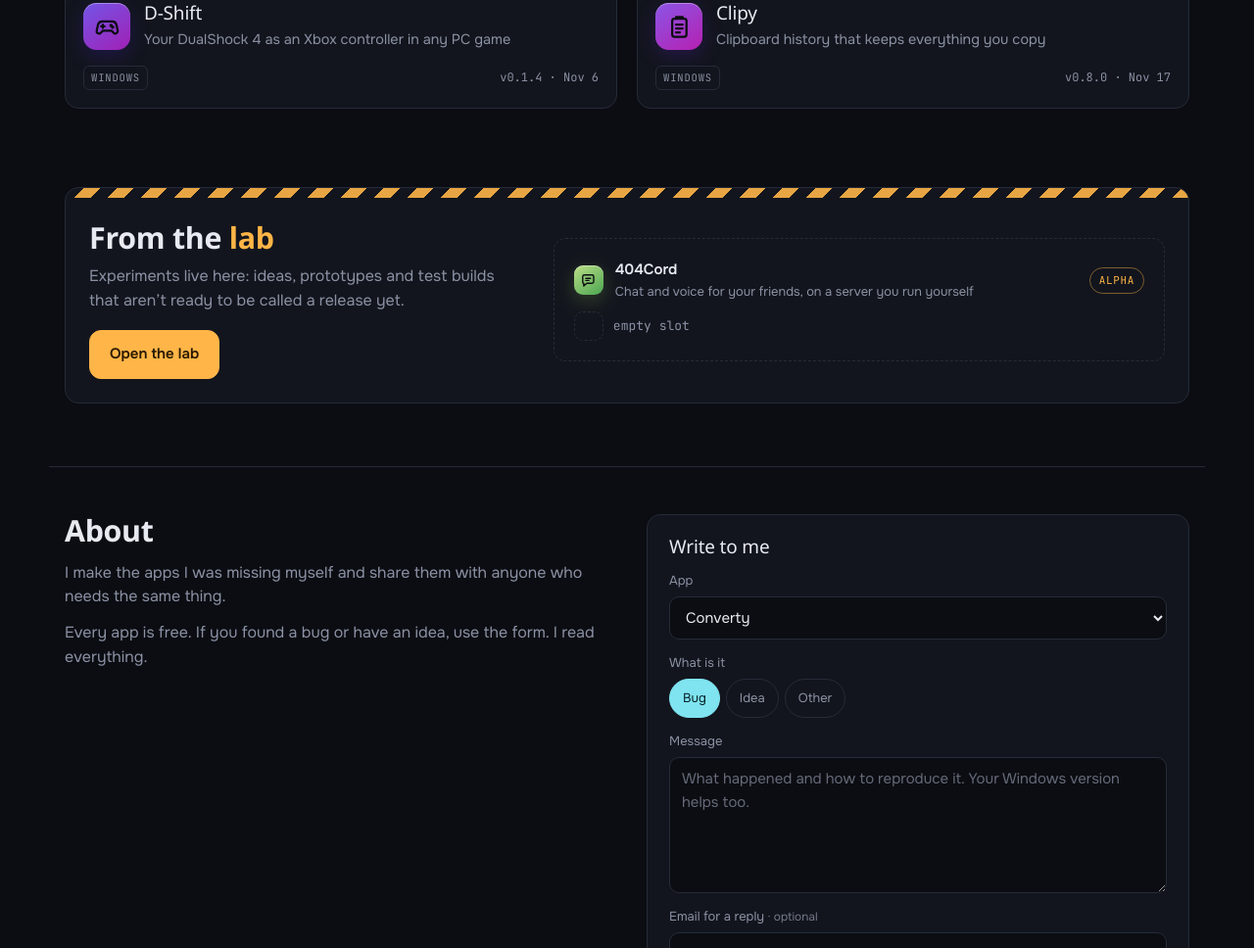
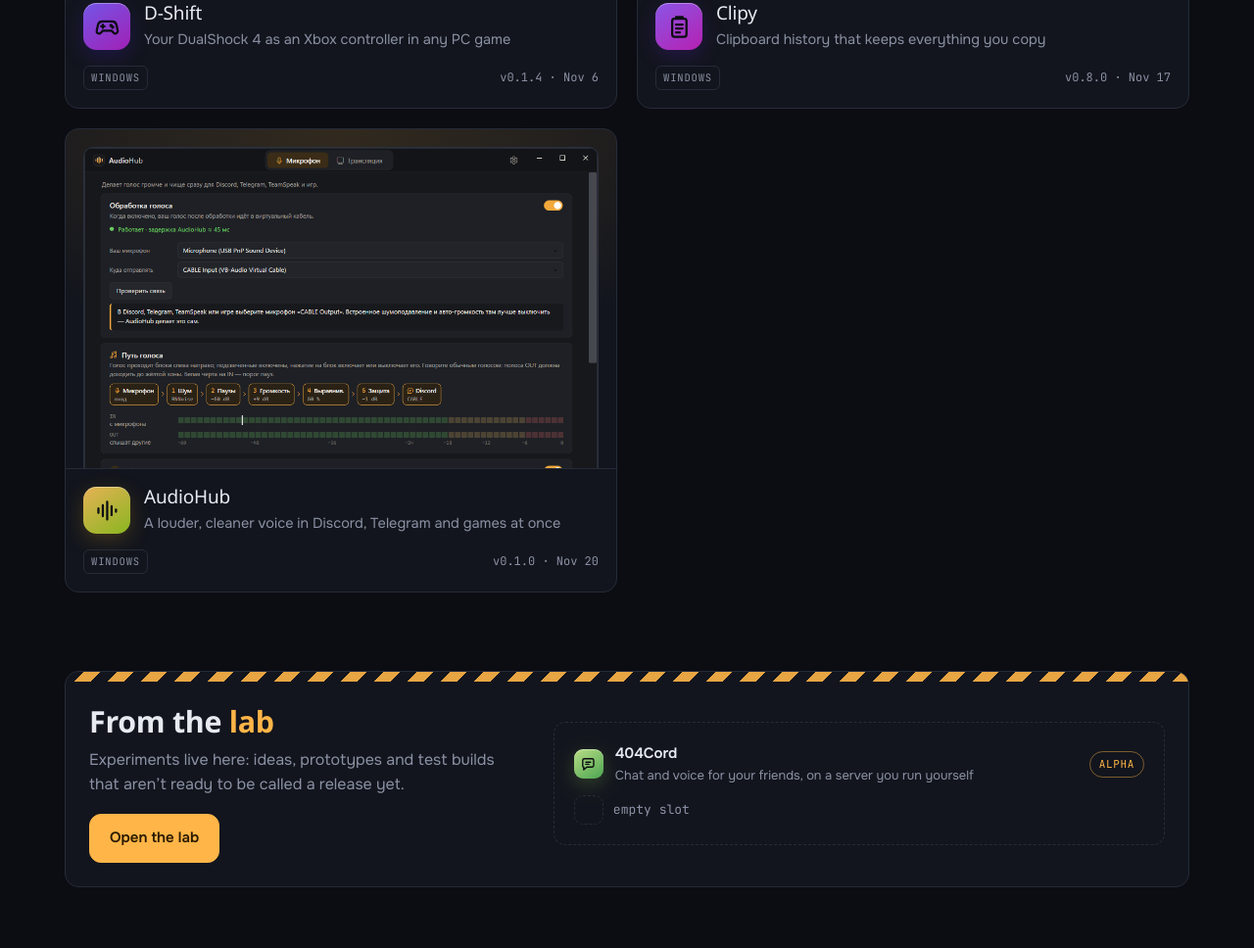
Before and after one commit to kyomor1/nullpoint, a plain HTML site: page index.html in a window 1280 px wide. Shown: the part 1674-2642 px from the top of the page at 98% size. Drawn offline with Linux system fonts and the light colour scheme; a web font is replaced by a local one.

Commit message:
AudioHub 0.1.0 in apps
Co-Authored-By: Claude Opus 5.5 <noreply@anthropic.com>

```diff
--- a/index.html
+++ b/index.html
@@ -2,7 +2,7 @@
 <html lang="ru">
 <meta charset="utf-8">
 <meta name="viewport" content="width=device-width, initial-scale=1, viewport-fit=cover">
-<meta name="description" content="Приложения Kyo Mori для Windows: Converty, FPS Scope и D-Shift.">
+<meta name="description" content="Приложения Kyo Mori для Windows: Converty, FPS Scope, D-Shift, Clipy и AudioHub.">
 <title>Nullpoint</title>
 <meta name="claude:viewport-fit-sides" content="cover">
 <link rel="preconnect" href="https://fonts.googleapis.com">
@@ -512,7 +512,8 @@ const GLYPH = {
   fps: '<path d="M3 17h3l2.5-7 3 9 3-13 2.5 8 1-3h3"/>',
   conv: '<path d="M4 8h13l-3.5-3.5M20 16H7l3.5 3.5"/>',
   clip: '<rect x="5.5" y="4.5" width="13" height="16.5" rx="2"/><path d="M9 4.5V3h6v1.5M9 10h6M9 13.5h6M9 17h3.5"/>',
-  chat: '<path d="M4 6.5A2.5 2.5 0 0 1 6.5 4h11A2.5 2.5 0 0 1 20 6.5v7a2.5 2.5 0 0 1-2.5 2.5H10l-4.5 4v-4h0A1.5 1.5 0 0 1 4 14.5z"/><path d="M8.5 9h7M8.5 12h4.5"/>'
+  chat: '<path d="M4 6.5A2.5 2.5 0 0 1 6.5 4h11A2.5 2.5 0 0 1 20 6.5v7a2.5 2.5 0 0 1-2.5 2.5H10l-4.5 4v-4h0A1.5 1.5 0 0 1 4 14.5z"/><path d="M8.5 9h7M8.5 12h4.5"/>',
+  wave: '<path d="M4 10v4M8 7v10M12 4v16M16 8v8M20 11v2"/>'
 };
 
 /* Приложения. Тексты, которые стоит проверить, помечены в ответе */
@@ -669,6 +670,35 @@ const APPS = [
       { v: '0.6.1.2', d: '2026-10-18', items: { ru: ['Окно настроек стало компактнее', 'Настройки сохраняются автоматически, кнопки «Применить» и «Отмена» больше не нужны'], en: ['A more compact settings window', 'Settings are saved automatically; no more Apply and Cancel buttons'] } },
       { v: '0.6.1.1', d: '2026-10-18', items: { ru: ['Исправлено немедленное закрытие программы при запуске', 'Скруглённые углы главного окна', 'Список открывается на самых новых записях при любом порядке сортировки', 'Надёжный выход из программы и повторный запуск'], en: ['Fixed the app closing immediately on launch', 'Rounded corners on the main window', 'The list opens at the newest entries in either sort order', 'Reliable exit and relaunch'] } },
       { v: '0.6.1', d: '2026-10-18', items: { ru: ['Первая сборка Clipy для запуска без среды разработки', 'Работа из системного трея: закрытие окна сворачивает Clipy, а история продолжает сохраняться', 'Тёмное меню значка в трее'], en: ['First Clipy build that runs without development tools', 'Runs from the system tray: closing the window keeps Clipy running and recording history', 'Dark tray icon menu'] } }
+    ]
+  },
+  {
+    id: 'audiohub', name: 'AudioHub', hue: 38, glyph: 'wave',
+    kind: { ru: 'Звук', en: 'Audio' },
+    tag: { ru: 'Голос громче и чище сразу для Discord, Telegram и игр', en: 'A louder, cleaner voice in Discord, Telegram and games at once' },
+    platforms: ['win'], ver: '0.1.0', date: '2026-11-20', release: 'audiohub-v0.1.0', shotSize: [980, 720],
+    files: [
+      { kind: { ru: 'Установщик', en: 'Installer' }, file: 'AudioHub-Setup-0.1.0-x64.exe', size: '53 MB' },
+      { kind: { ru: 'Портативная версия', en: 'Portable' }, file: 'AudioHub-0.1.0-win-x64.zip', size: '72 MB' }
+    ],
+    desc: {
+      ru: 'Если собеседники тебя плохо слышат, а системный ползунок микрофона поднять нельзя из-за шума, AudioHub решает это для всех программ сразу. Он берёт звук с микрофона, убирает шум, делает голос громче и ровнее и отдаёт его в виртуальный кабель. В Discord, Telegram, TeamSpeak или игре ты просто выбираешь этот кабель как микрофон. Настройки Windows при этом не меняются, а «Сбросить всё» возвращает всё как было.',
+      en: 'If people struggle to hear you and you cannot raise the system mic slider because of noise, AudioHub fixes it for every app at once. It takes your mic, removes noise, makes your voice louder and more even, and sends it to a virtual cable. In Discord, Telegram, TeamSpeak or a game you just pick that cable as your microphone. Windows settings stay untouched, and Reset all puts everything back.'
+    },
+    features: {
+      ru: ['Шумоподавление RNNoise', 'Тишина в паузах с настраиваемым порогом', 'Усиление голоса до +30 дБ', 'Выравнивание громкости и защита от перегруза', 'Индикаторы «с микрофона» и «слышат другие»', 'Послушать себя в наушниках', 'Трансляция: зрителям громко, тебе тихо', 'Мастер настройки, трей и автозапуск'],
+      en: ['RNNoise noise suppression', 'Silence between phrases with an adjustable threshold', 'Voice boost up to +30 dB', 'Volume leveling and overload protection', 'Meters for your mic and what others hear', 'Listen to yourself in headphones', 'Streaming: loud for viewers, quiet for you', 'Setup wizard, tray and autostart']
+    },
+    images: ['screenshots/audiohub-1.png', 'screenshots/audiohub-2.png', 'screenshots/audiohub-3.png'],
+    shots: { ru: ['Обработка голоса', 'Трансляция', 'Мастер настройки'], en: ['Voice processing', 'Streaming', 'Setup wizard'] },
+    req: [
+      ['Windows', { ru: '10 или 11, x64', en: '10 or 11, x64' }],
+      [{ ru: 'Кабель', en: 'Cable' }, { ru: 'бесплатный <a href="https://vb-audio.com/Cable/" rel="noopener">VB-Cable</a>', en: 'free <a href="https://vb-audio.com/Cable/" rel="noopener">VB-Cable</a>' }],
+      [{ ru: 'Права', en: 'Rights' }, { ru: 'администратор не нужен', en: 'no admin needed' }],
+      [{ ru: 'Интернет', en: 'Internet' }, { ru: 'не нужен', en: 'not needed' }]
+    ],
+    log: [
+      { v: '0.1.0', d: '2026-11-20', items: { ru: ['Первый выпуск: обработка микрофона с шумоподавлением, тишиной в паузах, усилением, выравниванием и защитой от перегруза', 'Индикаторы уровня, «Послушать себя» и проверка связи', 'Вкладка «Трансляция»: зрителям звук игры громко, а в наушниках — как удобно', 'Мастер первой настройки, русский и английский интерфейс, трей и автозапуск', '«Сбросить всё» возвращает громкости как было, даже после аварийного закрытия'], en: ['First release: mic processing with noise suppression, silence between phrases, boost, leveling and overload protection', 'Level meters, Listen to yourself and a connection test', 'Streaming tab: game audio stays loud for viewers while your headphones stay comfortable', 'Setup wizard, Russian and English interface, tray and autostart', 'Reset all puts volumes back as they were, even after a crash'] } }
     ]
   }
 ];
```
Also changed, not shown: screenshots/audiohub-1.png (added), screenshots/audiohub-2.png (added), screenshots/audiohub-3.png (added).
